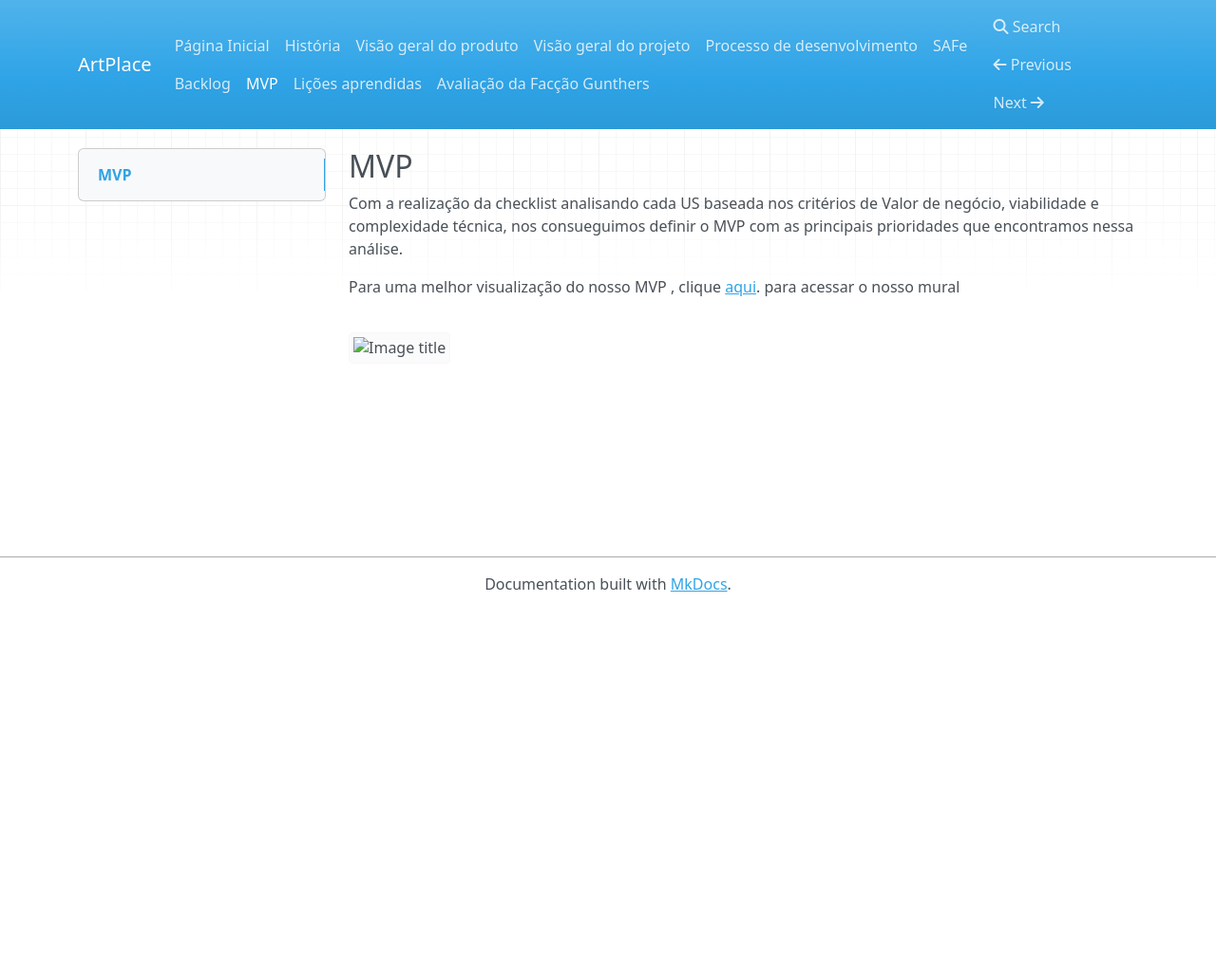
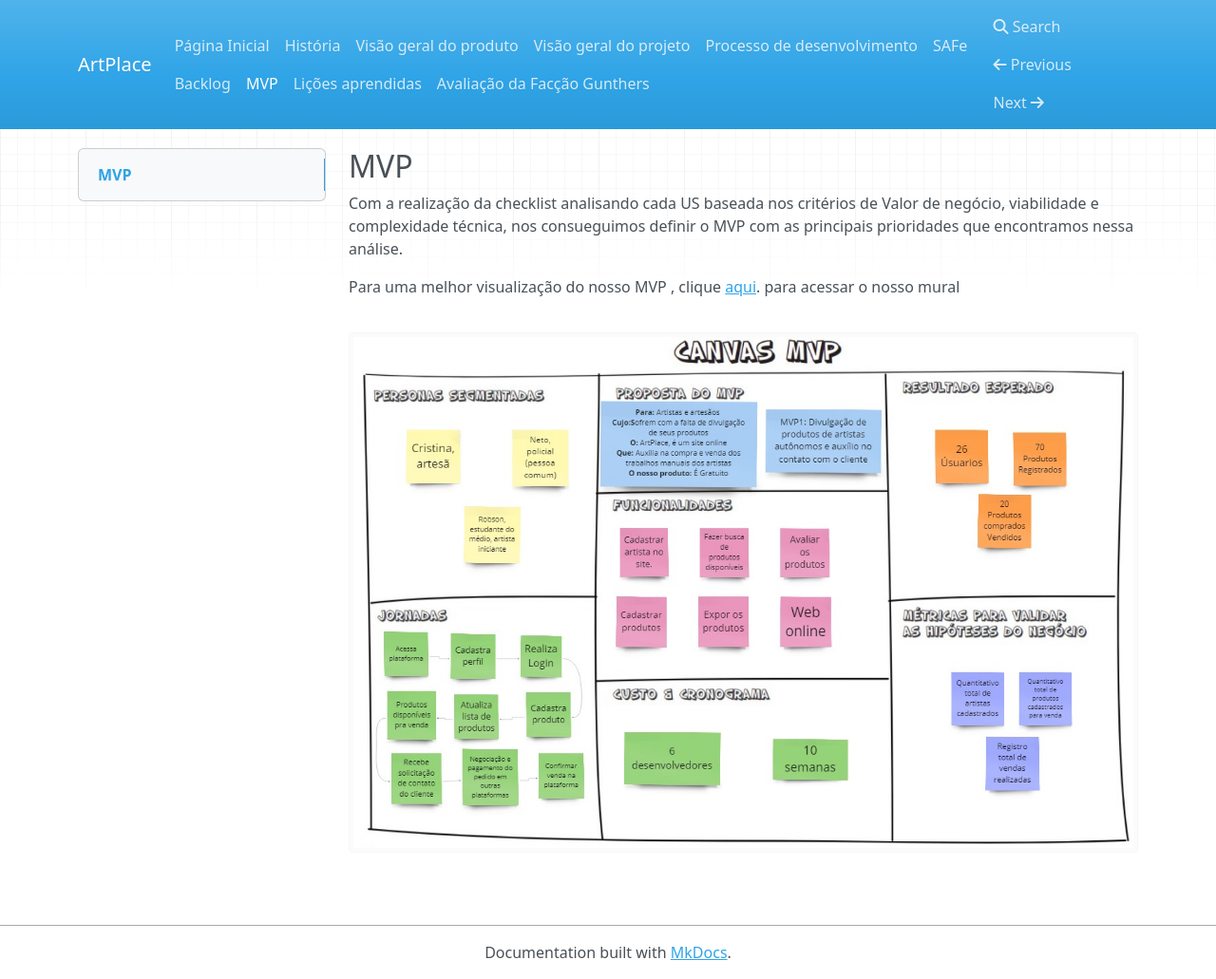
Before and after one commit to mdsreq-fga-unb/2023.2-ArtPlace, an MkDocs documentation site: the page built from docs/MVP.md, in a window 1280 px wide and 1031 px high. Shown: the whole window at 95% size. Built offline with MkDocs 1.6.1, drawn with Linux system fonts in a browser that asks for light colours; nearby versions of some CDN libraries.

Commit message:
Arrumando imagem do mvp

```diff
--- a/docs/MVP.md
+++ b/docs/MVP.md
@@ -4,4 +4,4 @@ Com a realização da checklist analisando cada US baseada nos critérios de Val
 
 Para uma melhor visualização do nosso MVP , clique <a href="https://miro.com/app/board/uXjVNeUBBRc=/?share_link_id=982612454503" target= "_blank">aqui</a>. para acessar o nosso mural
 
-![Image title](assets/MVP.jpg)
+![Image title](assets/mvp.jpg)
```
